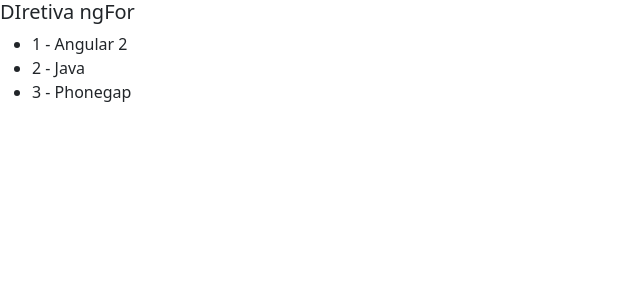
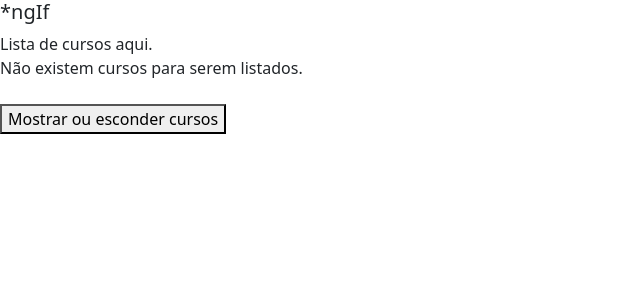
Before and after one commit to pininho/curso-angular-loiane-diretivas, an Angular app: page / in a window 1280 px wide. Shown: the top 300 px of the page, without its empty margins (0-640 px from the left). Built offline with nearby package versions, Linux system fonts and the light colour scheme.

Commit message:
removendo o * e usando template

```diff
--- a/src/app/app.component.html
+++ b/src/app/app.component.html
@@ -1,3 +1,3 @@
-<!--app-diretiva-ngif></!--app-diretiva-ngif-->
-<!--app-diretiva-ngswitch></!--app-diretiva-ngswitch-->
-<app-diretiva-ngfor></app-diretiva-ngfor>
+<app-diretiva-ngif></app-diretiva-ngif>
+<!--app-diretiva-ngswitch></app-diretiva-ngswitch-->
+<!--app-diretiva-ngfor></app-diretiva-ngfor-->
--- a/src/app/diretiva-ngif/diretiva-ngif.component.html
+++ b/src/app/diretiva-ngif/diretiva-ngif.component.html
@@ -17,10 +17,25 @@
 <br/>
 <button (click)="onMostrarCursos()">Mostrar ou esconder cursos</button>
 
-<h5>hidden como alternativa</h5>
+<!--<h5>hidden como alternativa</h5>
 <div [hidden]="!mostrarCursos">
   Lista de cursos aqui.
 </div>
 <div [hidden]="mostrarCursos">
   Não existem cursos para serem listados.
 </div>
+
+<h5>Removendo o * e usando template</h5>
+
+<div *ngIf="mostrarCursos">
+  Lista de cursos aqui.
+</div>
+
+<template [ngIf]="mostrarCursos">
+  <div>Lista de cursos aqui.</div>
+</template>
+
+<div template="ngIf mostrarCursos">
+  Lista de cursos aqui.
+</div>
+-->
--- a/src/app/diretiva-ngif/diretiva-ngif.component.ts
+++ b/src/app/diretiva-ngif/diretiva-ngif.component.ts
@@ -5,6 +5,7 @@
   templateUrl: './diretiva-ngif.component.html',
   styleUrls: ['./diretiva-ngif.component.scss']
 })
+
 export class DiretivaNgifComponent implements OnInit {
 
 
```
Also changed, not shown: src/app/diretiva-ngfor/diretiva-ngfor.component.html (+18 -0 lines), src/app/diretiva-ngswitch/diretiva-ngswitch.component.html (+15 -0 lines).
